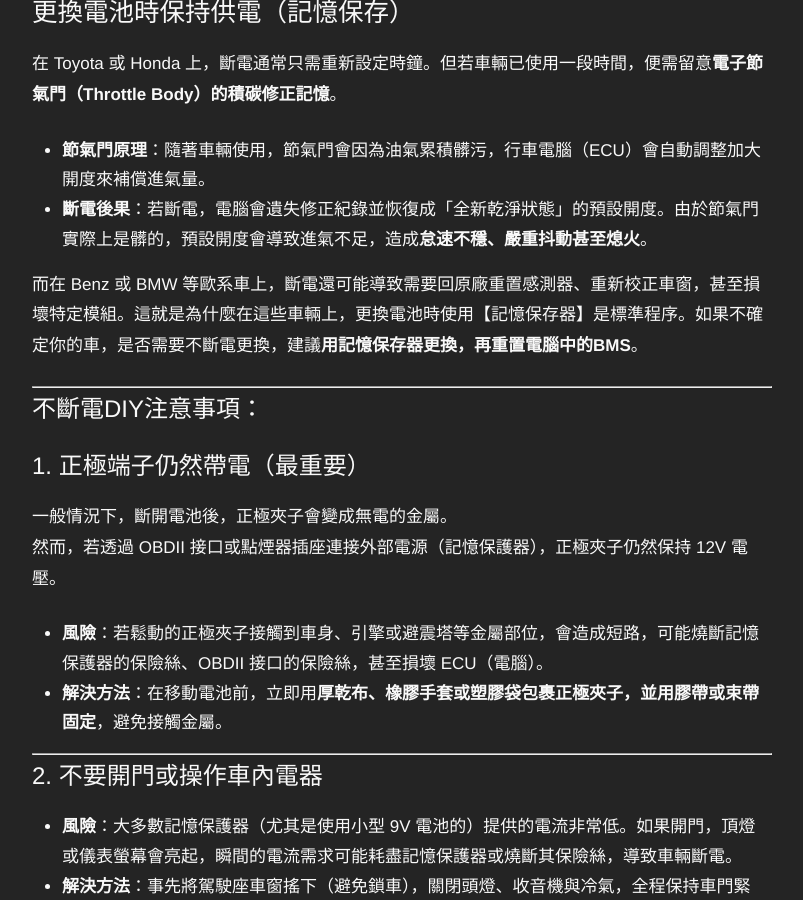
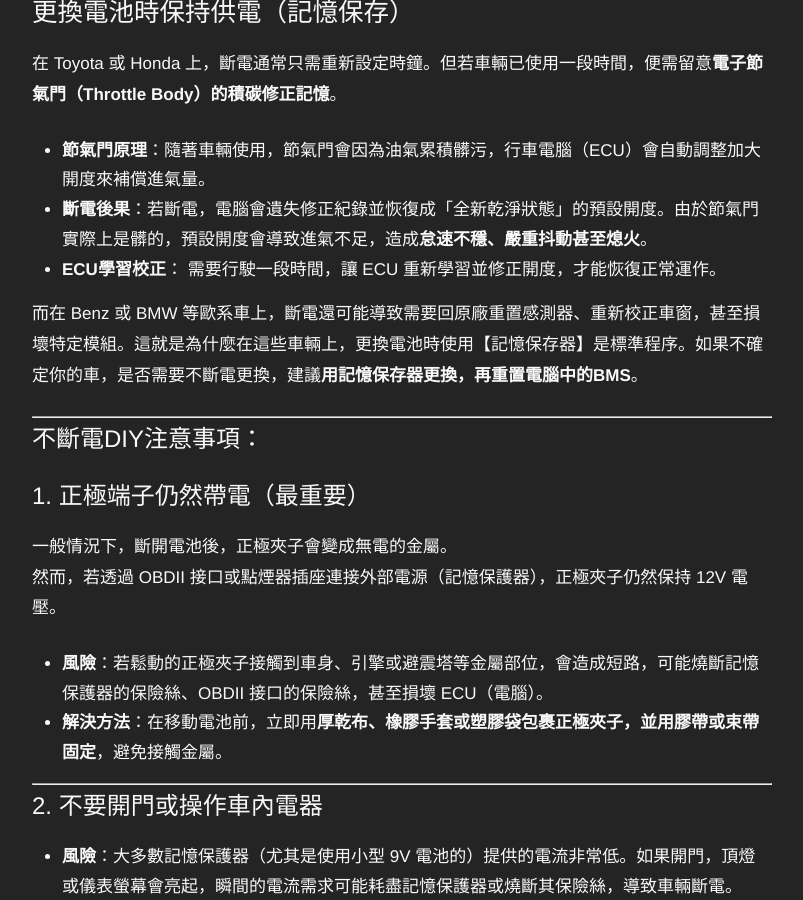
Before and after one commit to 1stbenz/1stbenz.github.io, a Jekyll site: the page built from _posts/2025-09-17-memory-saving-battery.md, in a window 1280 px wide and 900 px high, scrolled down 646 px. Shown: the whole window, without its empty margins (238-1041 px from the left). Built offline with Jekyll 4.4.1, drawn with Linux system fonts in a browser that asks for light colours.

Commit message:
Update 2025-09-17-memory-saving-battery.md

```diff
--- a/_posts/2025-09-17-memory-saving-battery.md
+++ b/_posts/2025-09-17-memory-saving-battery.md
@@ -13,6 +13,7 @@ categories: Auto
 
 *   **節氣門原理**：隨著車輛使用，節氣門會因為油氣累積髒污，行車電腦（ECU）會自動調整加大開度來補償進氣量。
 *   **斷電後果**：若斷電，電腦會遺失修正紀錄並恢復成「全新乾淨狀態」的預設開度。由於節氣門實際上是髒的，預設開度會導致進氣不足，造成**怠速不穩、嚴重抖動甚至熄火**。
+*   **ECU學習校正**： 需要行駛一段時間，讓 ECU 重新學習並修正開度，才能恢復正常運作。
 
 而在 Benz 或 BMW 等歐系車上，斷電還可能導致需要回原廠重置感測器、重新校正車窗，甚至損壞特定模組。這就是為什麼在這些車輛上，更換電池時使用【記憶保存器】是標準程序。如果不確定你的車，是否需要不斷電更換，建議**用記憶保存器更換，再重置電腦中的BMS**。
 
```
